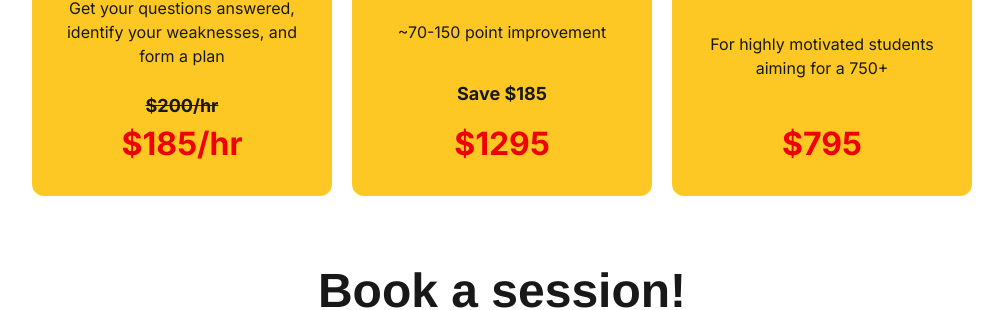
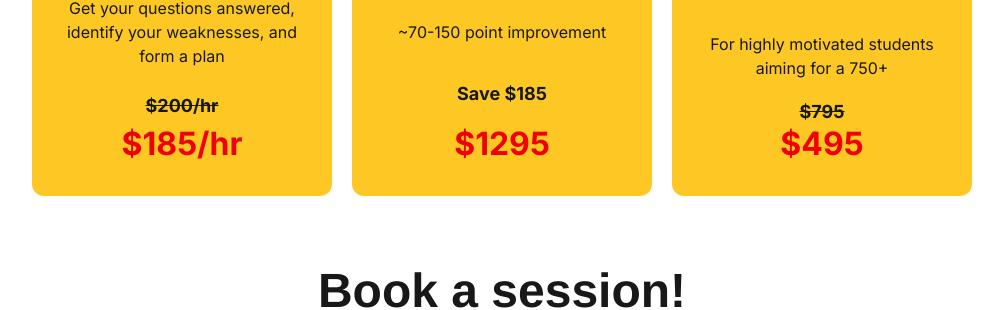
Before and after one commit to qExobyte/qExobyte.github.io, a Jekyll site: the page built from index.html, in a window 1280 px wide and 900 px high, scrolled down 2343 px. Shown: the part 136-446 px from the top of the window, without its empty margins (138-1141 px from the left). Built offline with Jekyll 4.4.1, drawn with Linux system fonts in a browser that asks for light colours; nearby versions of some CDN libraries; some web fonts are replaced.

Commit message:
795 -> 495

```diff
--- a/_data/settings.yml
+++ b/_data/settings.yml
@@ -5,7 +5,7 @@ stats:
   rate-sale: 185
   8h: 1295
   class: 795
-  class-sale:
+  class-sale: 495
   hours: 500
   years: 3
   views: 15 # in millions
```
